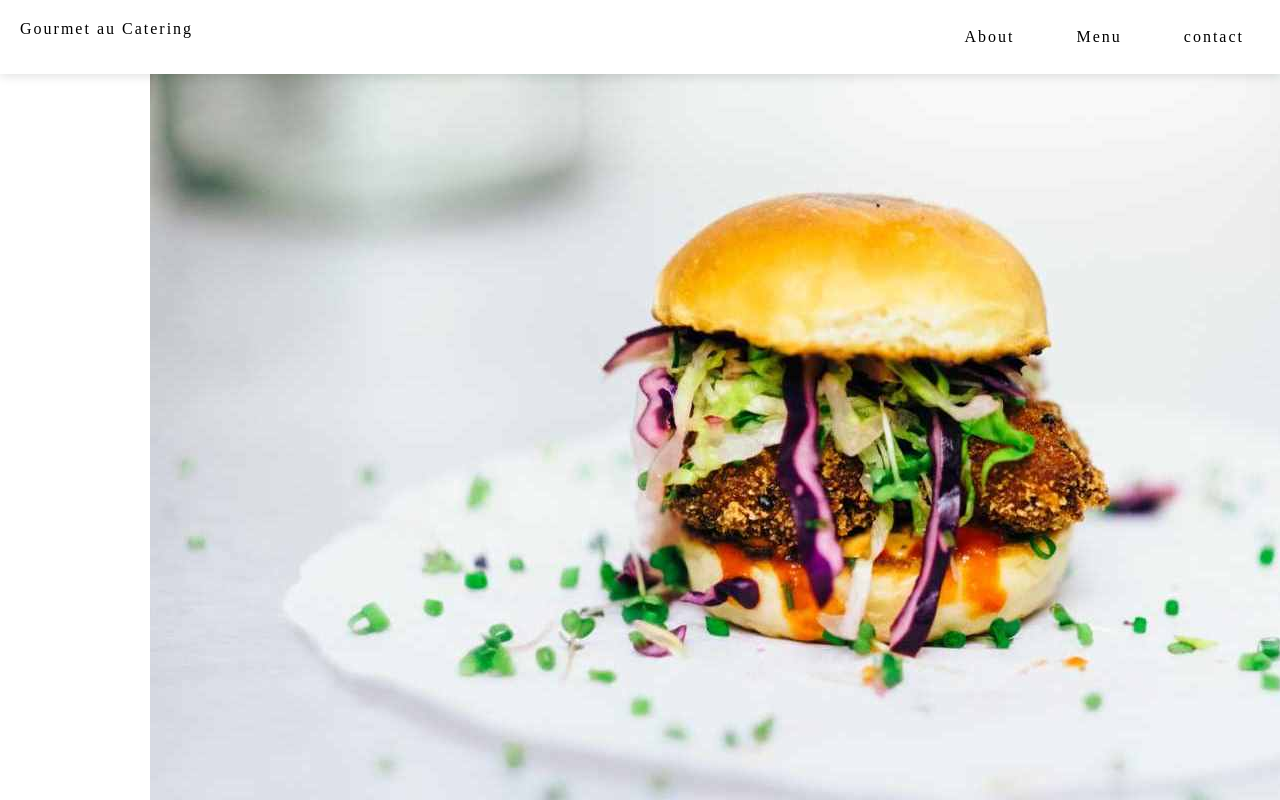
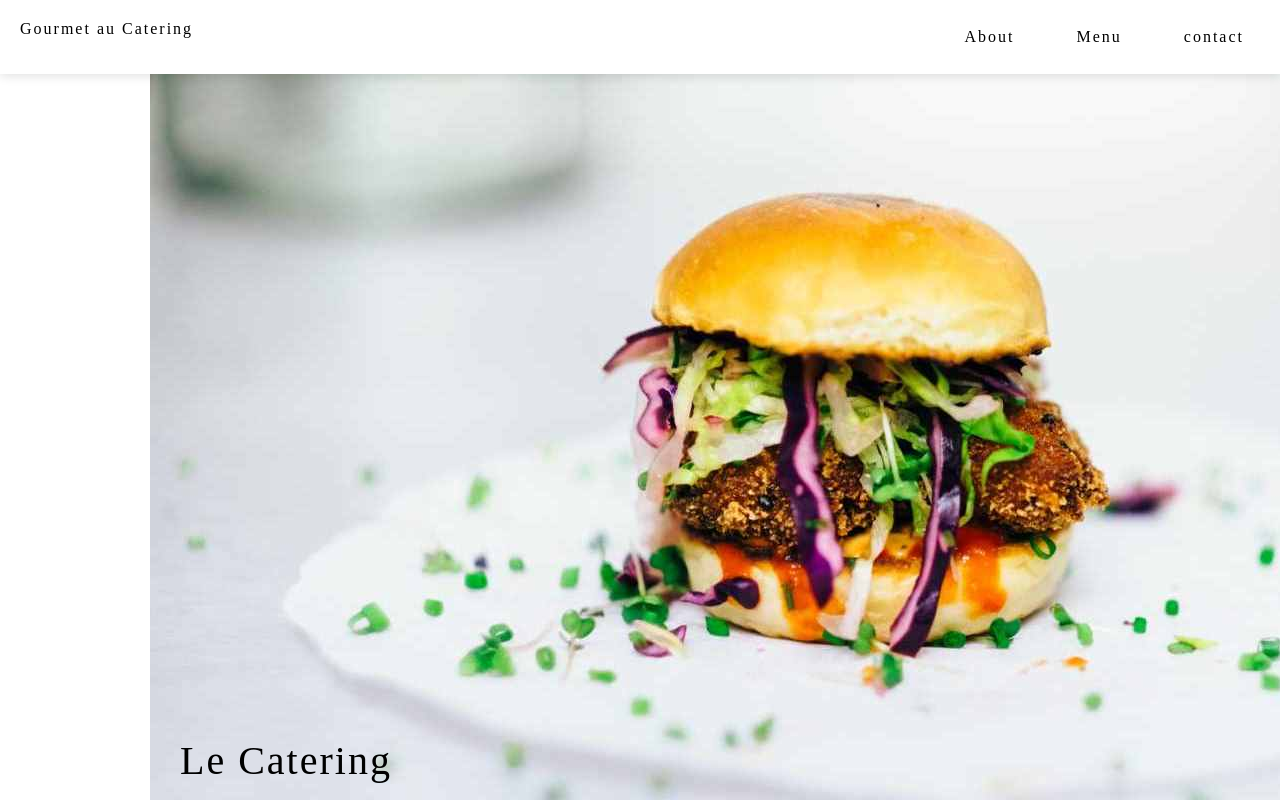
Before and after one commit to Eddahkarambu/CATERING, a plain HTML site: page index.html in a window 1280 px wide. Shown: the top 800 px of the page. Drawn offline with Linux system fonts and the light colour scheme.

Commit message:
added README

```diff
--- a/css/styles.css
+++ b/css/styles.css
@@ -10,6 +10,7 @@
     width: 100%;
     top: 0;
     left: 0;
+    z-index:1;
 
 }
 
@@ -220,3 +221,14 @@ body{
 
 
 }
+.bottom-left {
+    position: absolute;
+    left: 0;
+    bottom: 20px;
+    padding-left: 180px;
+    font-size: 40px;
+    letter-spacing: 2px;
+}
+.both{
+    position: relative;
+}
--- a/index.html
+++ b/index.html
@@ -21,9 +21,15 @@
 
         </div>
     </div>
+
+
+    <div class="both">
     <div class="image">
         <img src="images/burger.jpeg" alt="">
     </div>
+        <div class="bottom-left">Le Catering</div>
+
+</div>
 
 
 
```
